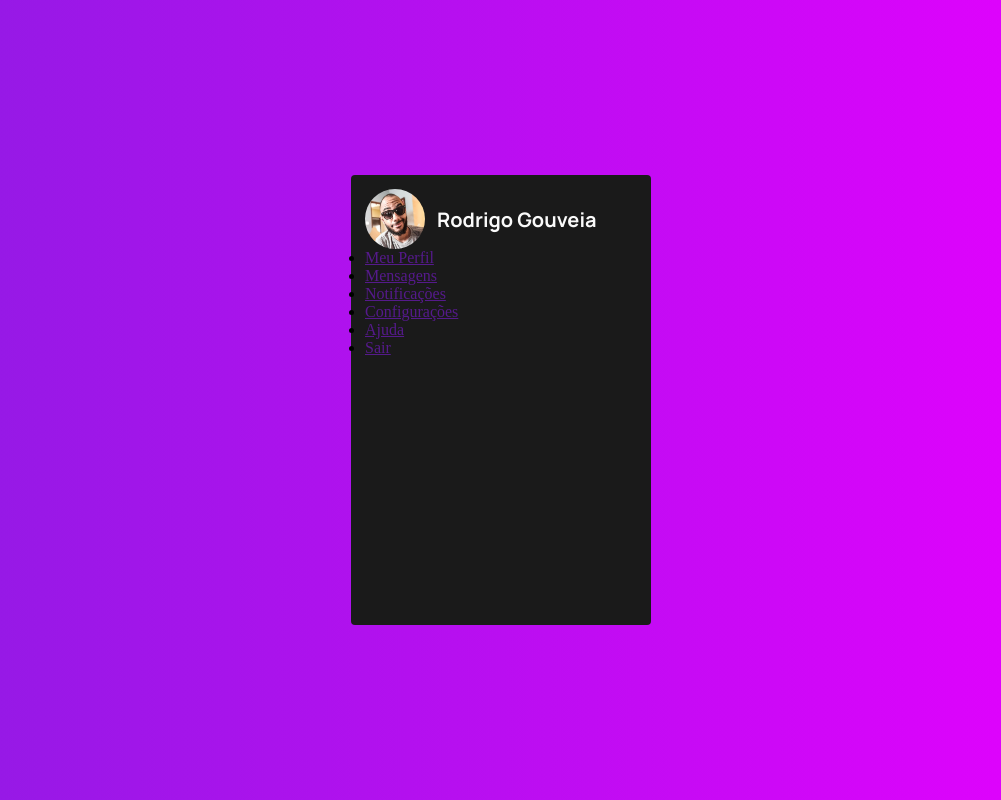
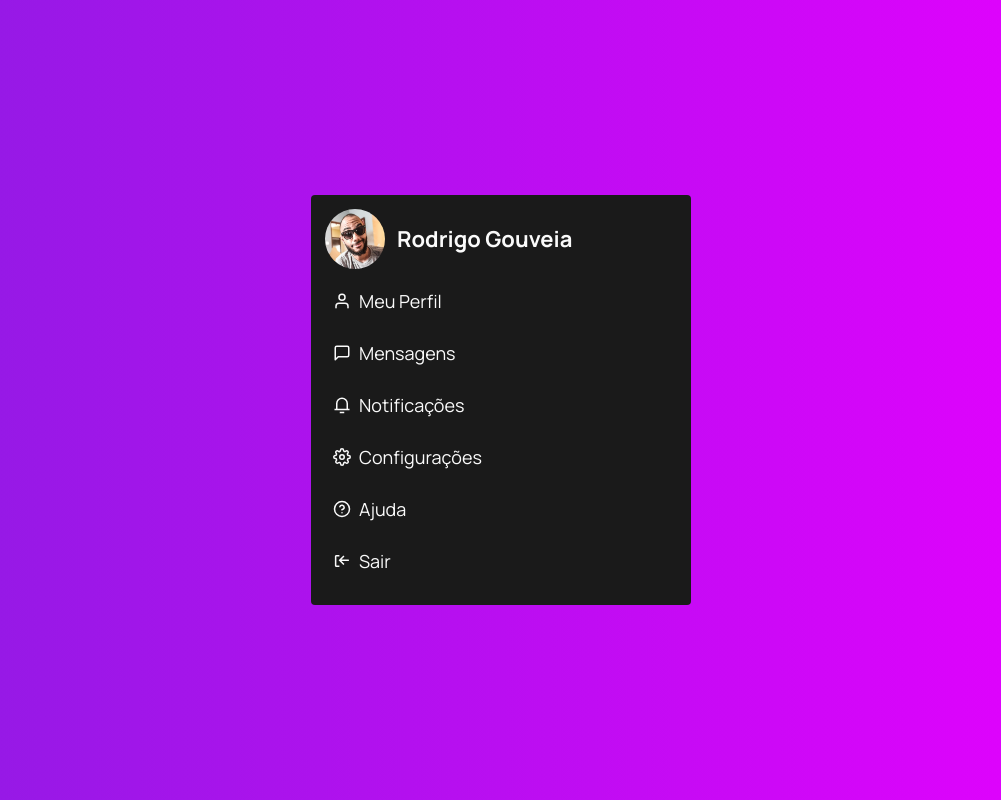
Before and after one commit to rodrigoge/ui-card-profile, a React (Vite) app: page / in a window 1280 px wide. Shown: the whole page, without its empty margins (139-1140 px from the left). Built offline with nearby package versions, Linux system fonts and the light colour scheme.

Commit message:
add styles in items and card

```diff
--- a/package.json
+++ b/package.json
@@ -10,6 +10,8 @@
   "dependencies": {
     "react": "^18.0.0",
     "react-dom": "^18.0.0",
+    "react-icons": "^4.3.1",
+    "react-router-dom": "^6.3.0",
     "sass": "^1.51.0"
   },
   "devDependencies": {
--- a/src/components/Card/styles.scss
+++ b/src/components/Card/styles.scss
@@ -1,6 +1,6 @@
 .card {
-    width: 300px;
-    height: 450px;
+    width: 380px;
+    height: 410px;
 
     background-color: #1a1a1a;
     border-radius: 4px;
--- a/src/components/Header/styles.scss
+++ b/src/components/Header/styles.scss
@@ -18,6 +18,6 @@ header {
         color: #fafafa;
         font-family: 'Manrope', sans-serif;
         font-weight: bold;
-        font-size: 20px;
+        font-size: 22px;
     }
 }
--- a/src/components/Items/index.tsx
+++ b/src/components/Items/index.tsx
@@ -1,14 +1,55 @@
 import './styles.scss'
+
+import { FiUser, FiMessageSquare, FiSettings, FiHelpCircle } from 'react-icons/fi'
+import { RiNotification3Line } from 'react-icons/ri'
+import { CgLogOut } from 'react-icons/cg'
+//import { Link } from 'react-router-dom';
 
 export default function Items() {
     return (
         <ul>
-            <li><a href="">Meu Perfil</a></li>
-            <li><a href="">Mensagens</a></li>
-            <li><a href="">Notificações</a></li>
-            <li><a href="">Configurações</a></li>
-            <li><a href="">Ajuda</a></li>
-            <li><a href="">Sair</a></li>
+            <li>
+                <a href="">
+                    <FiUser className='icon' />
+                    <span>Meu Perfil</span>
+                </a>
+            </li>
+
+            <li>
+                <a href="">
+                    <FiMessageSquare className='icon' />
+                    <span>Mensagens</span>
+                </a>
+            </li>
+
+            <li>
+                <a href="">
+                    <RiNotification3Line className='icon' />
+                    <span>Notificações</span>
+                </a>
+            </li>
+
+            <li>
+                <a href="">
+                    <FiSettings className='icon' />
+                    <span>Configurações</span>
+                </a>
+            </li>
+
+            <li>
+                <a href="">
+                    <FiHelpCircle className='icon' />
+                    <span>Ajuda</span>
+                </a>
+            </li>
+
+            <li>
+                <a href="">
+                    <CgLogOut className='icon' />
+                    <span>Sair</span>
+                </a>
+            </li>
+
         </ul>
     );
 }
--- a/src/components/Items/styles.scss
+++ b/src/components/Items/styles.scss
@@ -0,0 +1,45 @@
+ul {
+    margin-top: 12px;
+    list-style: none;
+
+    display: flex;
+    flex-direction: column;
+    align-items: center;
+    justify-content: center;
+
+    gap: 12px;
+
+    li {
+        width: 100%;
+
+        a {
+            text-decoration: none;
+            color: #fafafa;
+
+            padding: 8px;
+            width: 100%;
+
+            display: flex;
+            flex-direction: row;
+            align-items: center;
+
+            .icon {
+                font-size: 18px;
+            }
+
+            span {
+                font-family: 'Manrope', sans-serif;
+                font-size: 18px;
+
+                margin-left: 8px;
+            }
+        }
+
+        a:hover {
+            border-radius: 6px;
+            background-color: #2b2b2b;
+
+            transition: 0.6s;
+        }
+    }
+}
```
Also changed, not shown: 1 other file (tests, documents, lock files or other folders).
